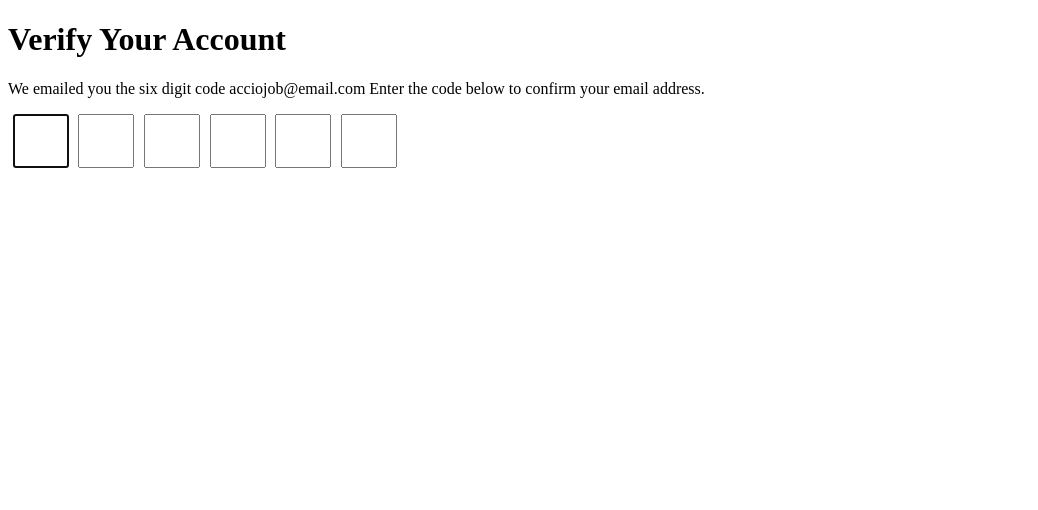
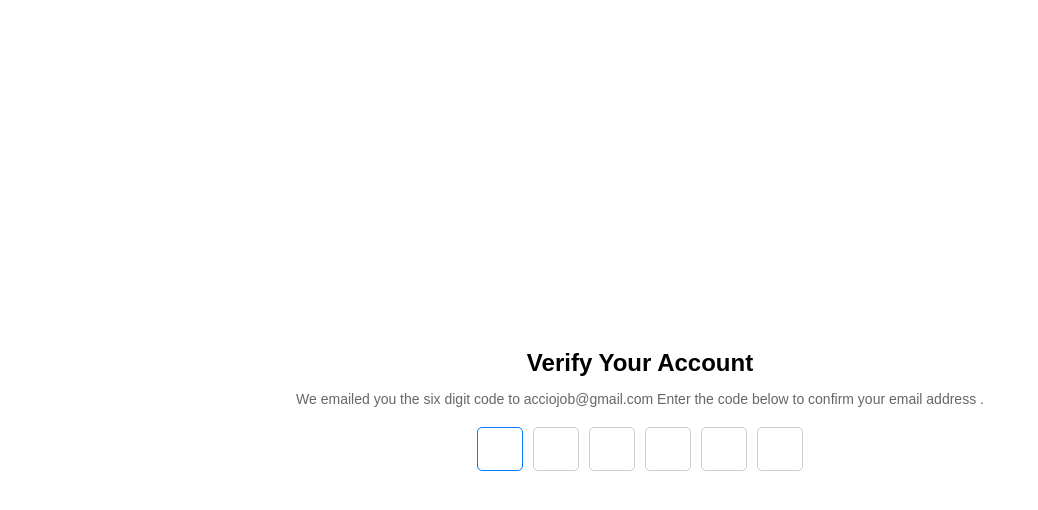
Before and after one commit to acciojob/OTP-harshtyagi-code, a website: page main.html in a window 1280 px wide. Shown: the whole page, without its empty margins (0-1038 px from the left). Drawn offline with Linux system fonts and the light colour scheme.

Commit message:
created a submission

```diff
--- a/main.html
+++ b/main.html
@@ -1,55 +1,29 @@
 <!DOCTYPE html>
+<!DOCTYPE html>
+
 <html>
+
 <head>
-    <title>Verification App</title>
-    <style>
-        /* Add your CSS styles here */
-        .code-container {
-            display: flex;
-        }
+	<link rel="stylesheet" href="styles.css">
+</head>
 
-        .code {
-            width: 2em;
-            height: 2em;
-            font-size: 1.5em;
-            text-align: center;
-            margin: 0 0.2em;
-        }
-    </style>
-</head>
 <body>
-    <h1 id="verification_heading">Verify Your Account</h1>
-    <p id="verification_subtext">We emailed you the six digit code acciojob@email.com Enter the code below to confirm your email address.</p>
+	<!-- the entire body must be written by student -->
+	<div>
+    <h2 id="verification_heading">Verify Your Account</h2>
+    <p id="verification_subtext">We emailed you the six digit code to acciojob@gmail.com Enter the code below to confirm your email address .</p>
+    <div class="code-container">
+      <input class="code" type="text" maxlength="1" autofocus>
+      <input class="code" type="text" maxlength="1">
+      <input class="code" type="text" maxlength="1">
+      <input class="code" type="text" maxlength="1">
+      <input class="code" type="text" maxlength="1">
+      <input class="code" type="text" maxlength="1">
+    </div>
+  </div>
+    <script type="text/javascript" src="./script.js">
+</script>
 
-    <div class="code-container">
-        <input class="code" type="text" maxlength="1" id="code1" autofocus>
-        <input class="code" type="text" maxlength="1" id="code2">
-        <input class="code" type="text" maxlength="1" id="code3">
-        <input class="code" type="text" maxlength="1" id="code4">
-        <input class="code" type="text" maxlength="1" id="code5">
-        <input class="code" type="text" maxlength="1" id="code6">
-    </div>
+</body>
 
-    <script>
-        const codeInputs = document.querySelectorAll(".code");
-
-        codeInputs.forEach((input, index) => {
-            input.addEventListener("input", (event) => {
-                const inputValue = event.target.value;
-
-                if (inputValue.length === 1) {
-                    if (index < codeInputs.length - 1) {
-                        codeInputs[index + 1].focus();
-                    }
-                }
-            });
-
-            input.addEventListener("keydown", (event) => {
-                if (event.key === "Backspace" && index > 0) {
-                    codeInputs[index - 1].focus();
-                }
-            });
-        });
-    </script>
-</body>
 </html>
--- a/script.js
+++ b/script.js
@@ -1,17 +1,34 @@
-return ;
-		}
+		document.addEventListener('DOMContentLoaded', function() {
+    const codeInputs = document.querySelectorAll('.code');
 
+    codeInputs.forEach((input, index) => {
+      input.addEventListener('input', function(e) {
+        const inputValue = e.target.value;
 
+        if (inputValue.length === 1) {
+          if (index < codeInputs.length - 1) {
+            // Move focus to the next input
+            codeInputs[index + 1].focus();
+          } else {
+            // Last input, blur to prevent issues on mobile
+            input.blur();
+          }
+        } else if (inputValue.length === 0 && index > 0) {
+          // Backspace pressed, move focus to the previous input
+          codeInputs[index - 1].focus();
+        }
+      });
 
-		if(code>=48 && code<=57){
-			let nextElement = currentElement.nextElementSibling ;
-			if(nextElement){
-				nextElement.focus() ;
-			}
+      input.addEventListener('keydown', function(e) {
+        if (e.key === 'Backspace') {
+          // Backspace key pressed, delete the value
+          if (index > 0) {
+            codeInputs[index].value = '';
+          }
 
-		}else{
-			event.target.value="" ;
-		}
-	})
-
-}
+          // Move focus to the previous input
+          codeInputs[index].focus();
+        }
+      });
+    });
+  });
--- a/styles.css
+++ b/styles.css
@@ -1 +1,42 @@
 /*  your css code here. If applicable */
+body {
+    font-family: Arial, sans-serif;
+    display: flex;
+    align-items: center;
+    justify-content: center;
+    height: 100vh;
+    margin: 0;
+  }
+
+  #verification_heading {
+    font-size: 24px;
+    font-weight: bold;
+    margin-bottom: 10px;
+    text-align: center;
+  }
+
+  #verification_subtext {
+    font-size: 14px;
+    color: #666;
+    margin-bottom: 20px;
+  }
+
+  .code-container {
+    display: flex;
+    justify-content: center;
+  }
+
+  .code {
+    width: 40px;
+    height: 40px;
+    font-size: 18px;
+    text-align: center;
+    border: 1px solid #ccc;
+    margin: 0 5px;
+    border-radius: 5px;
+  }
+
+  .code:focus {
+    outline: none;
+    border-color: #007bff;
+  }
```
